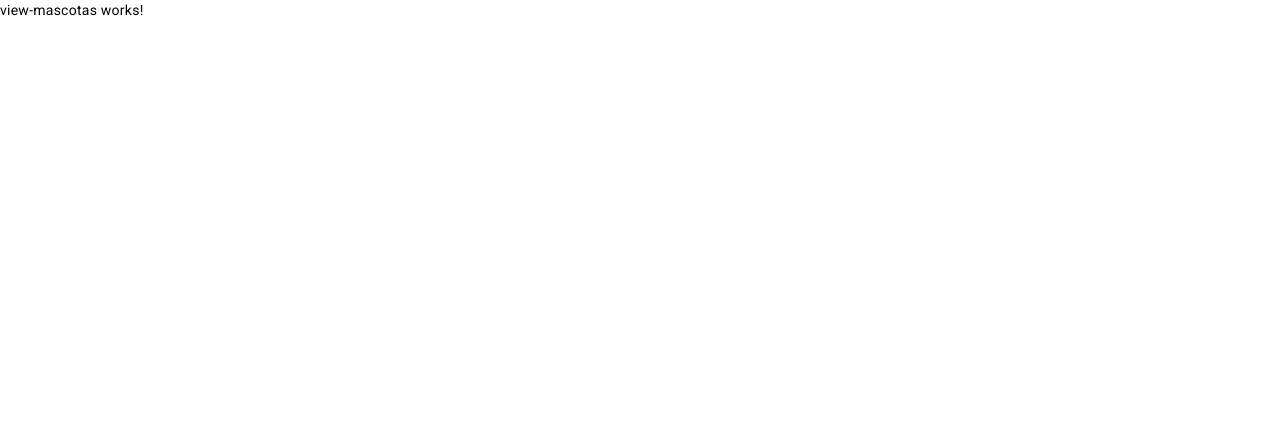
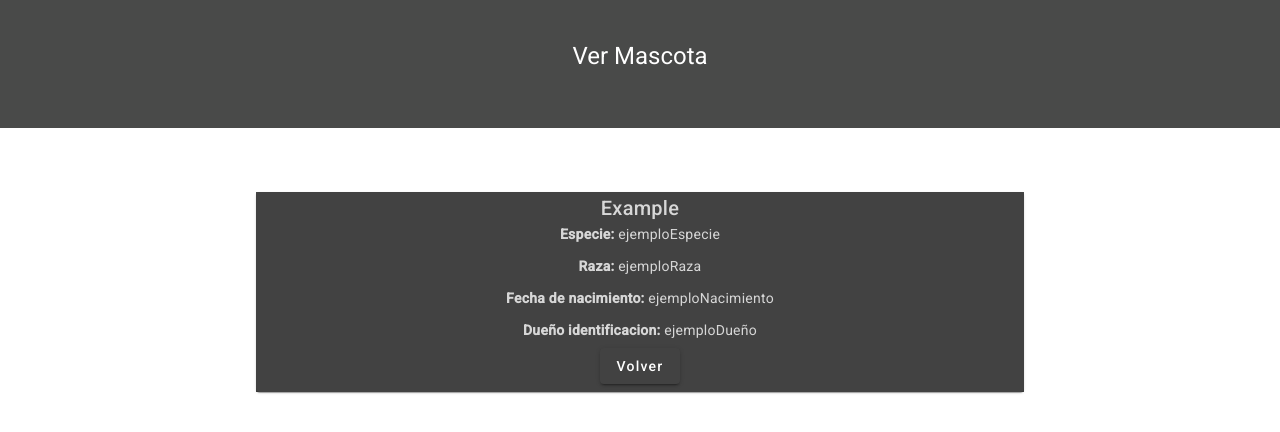
Before and after one commit to andressochoaa/MascotasFrontEndd, an Angular app: page /verMascota/1 in a window 1280 px wide. Shown: the top 432 px of the page. Built offline with nearby package versions, Linux system fonts and the light colour scheme.

Commit message:
ver mascota. partes del css global añadidas.

```diff
--- a/src/app/components/listmascotas/listmascotas.component.css
+++ b/src/app/components/listmascotas/listmascotas.component.css
@@ -1,17 +1,5 @@
 table {
     width: 100%;
-  }
-
-  .title{
-    padding:40px;
-    background-color: #494a49;
-    text-align: center;
-    color: white;
-  }
-
-  .container{
-    margin: 5% 20%;
-    background-color: #494a49;
   }
 
   td, th {
--- a/src/app/components/view-mascotas/view-mascotas.component.css
+++ b/src/app/components/view-mascotas/view-mascotas.component.css
@@ -0,0 +1,5 @@
+.card {
+    align-items: center;
+    text-align: center;
+    color: rgb(215, 215, 215);
+}
--- a/src/app/components/view-mascotas/view-mascotas.component.html
+++ b/src/app/components/view-mascotas/view-mascotas.component.html
@@ -1 +1,18 @@
-<p>view-mascotas works!</p>
+<div class="title">
+    <h1>Ver Mascota</h1>
+</div>
+
+<div class="container">
+    <mat-card class="card">
+        <mat-card-title>Example</mat-card-title>
+        <mat-card-content>
+            <p><strong>Especie: </strong>ejemploEspecie</p>
+            <p><strong>Raza: </strong>ejemploRaza</p>
+            <p><strong>Fecha de nacimiento: </strong>ejemploNacimiento</p>
+            <p><strong>Dueño identificacion: </strong>ejemploDueño</p>
+        </mat-card-content>
+        <mat-card-actions>
+            <button routerLink="/listaMascotas" mat-raised-button>Volver</button>
+        </mat-card-actions>
+    </mat-card>
+</div>
--- a/src/styles.css
+++ b/src/styles.css
@@ -2,3 +2,15 @@
 
 html, body { height: 100%; }
 body { margin: 0; font-family: Roboto, "Helvetica Neue", sans-serif; }
+
+.title{
+  padding:40px;
+  background-color: #494a49;
+  text-align: center;
+  color: white;
+}
+
+.container{
+  margin: 5% 20%;
+  background-color: #494a49;
+}
```
Also changed, not shown: src/app/shared/shared.module.ts (+5 -2 lines).
